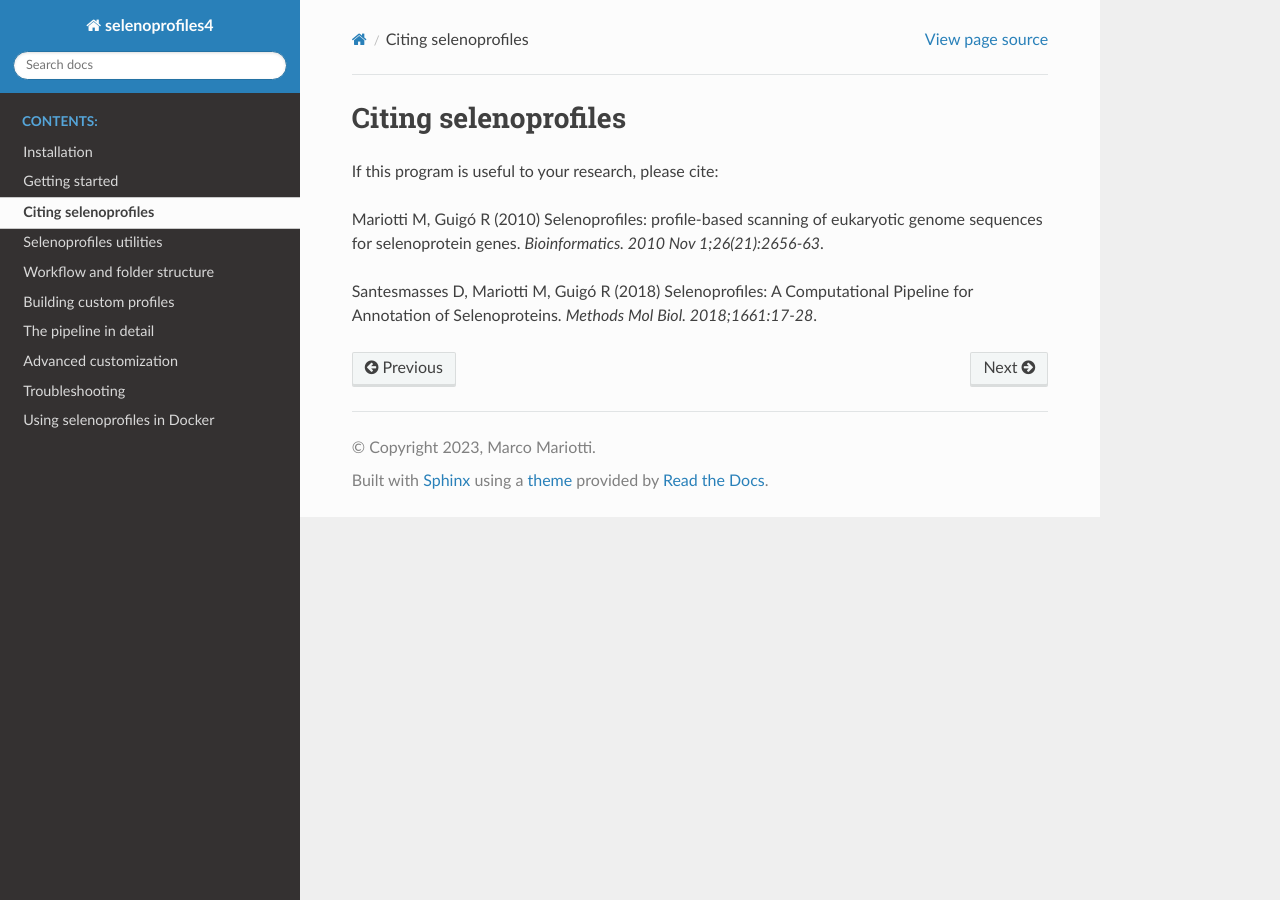
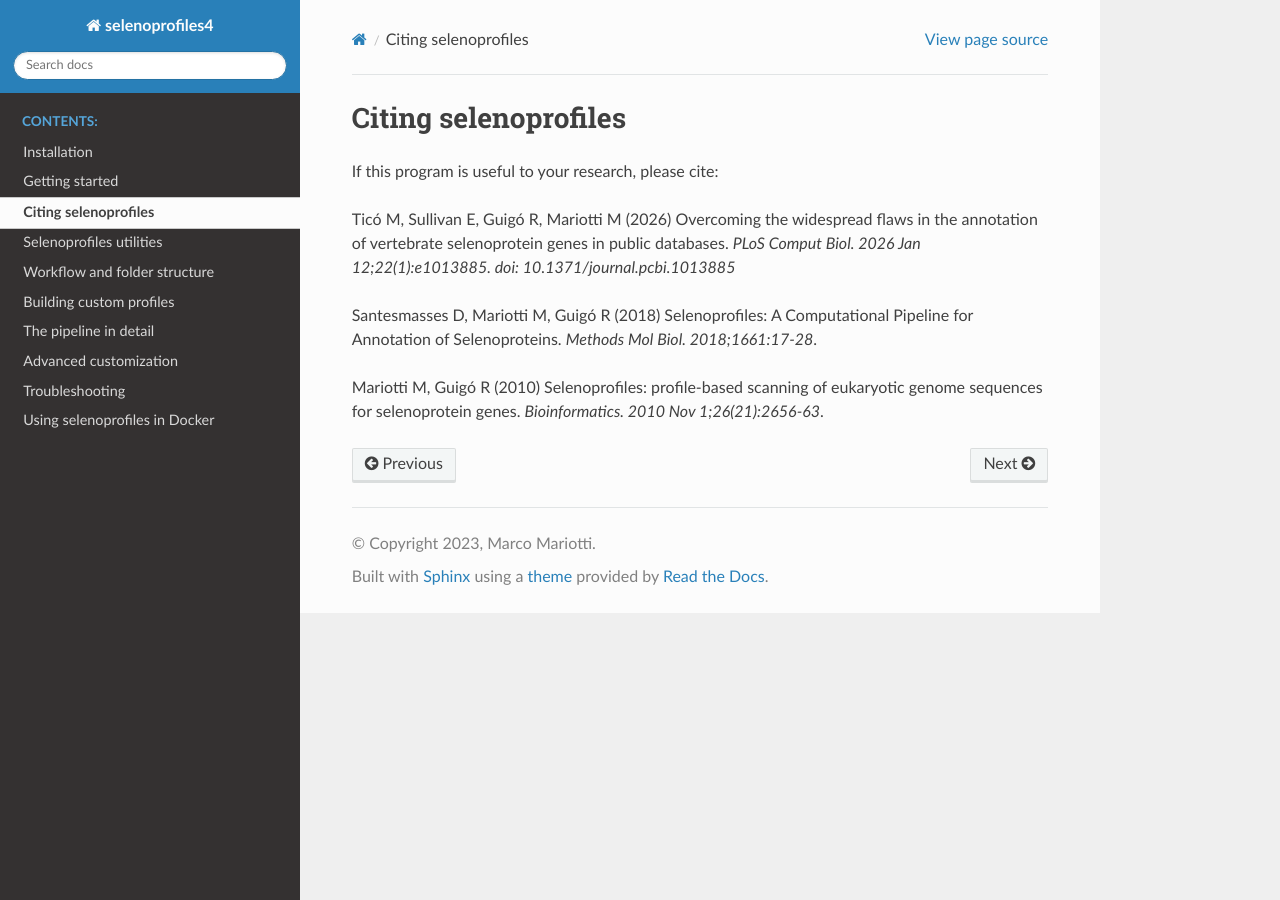
Before and after one commit to marco-mariotti/selenoprofiles4, a Sphinx documentation site: the page built from docs/citation.rst, in a window 1280 px wide. Built offline with Sphinx 7.4.7 and the Read the Docs theme 3.1.0, drawn with Linux system fonts in a browser that asks for light colours.

Commit message:
Update citation for selenoprotein gene annotation

```diff
--- a/docs/citation.rst
+++ b/docs/citation.rst
@@ -3,10 +3,14 @@ Citing selenoprofiles
 
 If this program is useful to your research, please cite:
 
-Mariotti M, Guigó R (2010)
-Selenoprofiles: profile-based scanning of eukaryotic genome sequences for selenoprotein genes.
-*Bioinformatics. 2010 Nov 1;26(21):2656-63*.
+Ticó M, Sullivan E, Guigó R, Mariotti M (2026)
+Overcoming the widespread flaws in the annotation of vertebrate selenoprotein genes in public databases.
+*PLoS Comput Biol. 2026 Jan 12;22(1):e1013885. doi: 10.1371/journal.pcbi.1013885*
 
 Santesmasses D, Mariotti M, Guigó R (2018)
 Selenoprofiles: A Computational Pipeline for Annotation of Selenoproteins.
 *Methods Mol Biol. 2018;1661:17-28*.
+
+Mariotti M, Guigó R (2010)
+Selenoprofiles: profile-based scanning of eukaryotic genome sequences for selenoprotein genes.
+*Bioinformatics. 2010 Nov 1;26(21):2656-63*.
```
